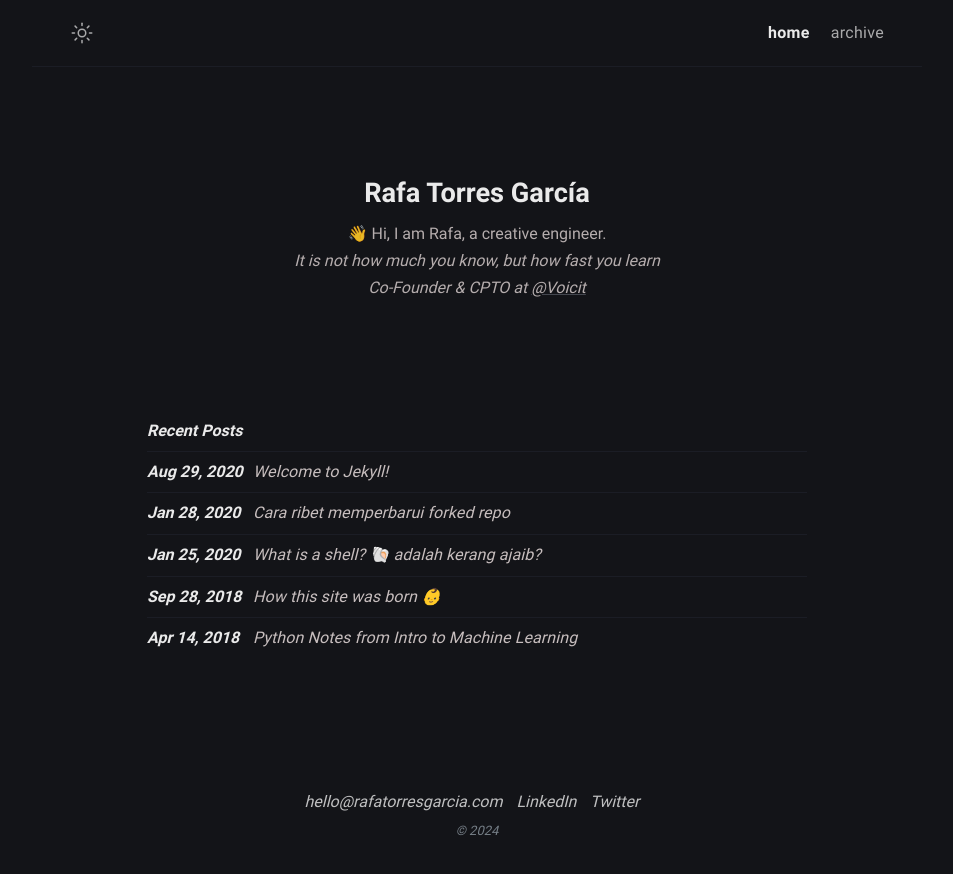
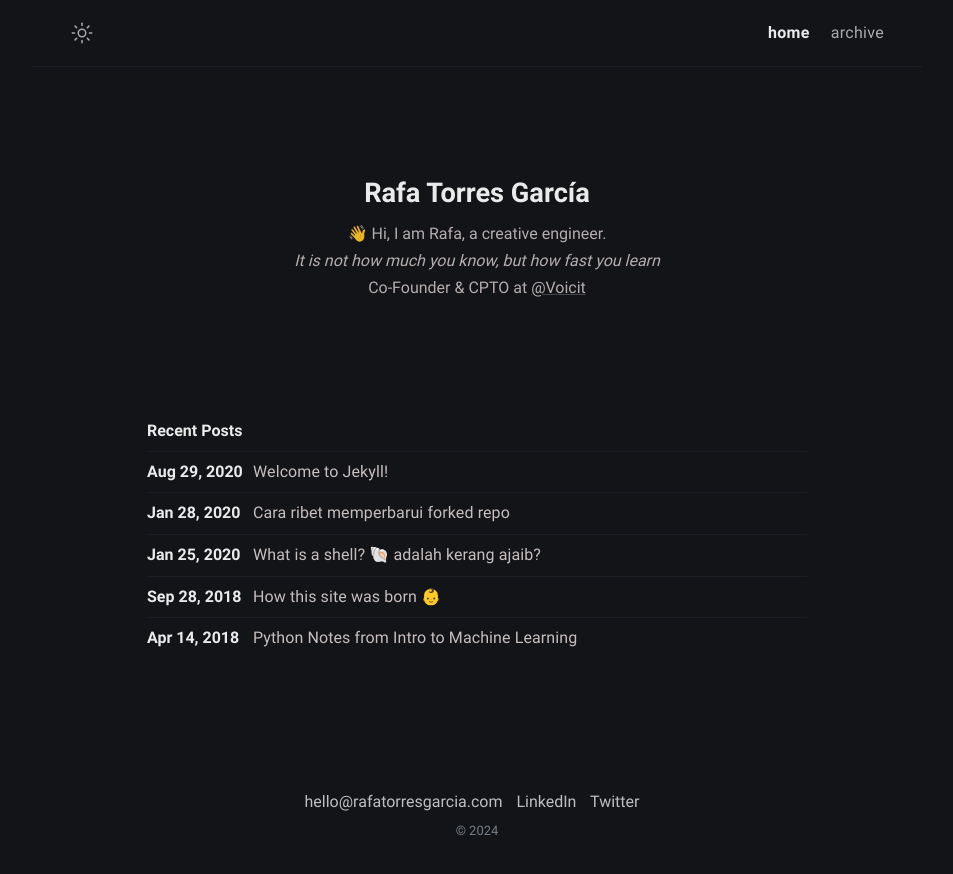
Before and after one commit to rafatorgar/rafatorgar.github.io, a Jekyll site: the page built from index.md, in a window 1280 px wide. Shown: the top 874 px of the page, without its empty margins (163-1116 px from the left). Built offline with Jekyll 4.4.1, drawn with Linux system fonts in a browser that asks for light colours.

Commit message:
fix: italic

```diff
--- a/_config.yml
+++ b/_config.yml
@@ -14,7 +14,7 @@ author:
   name: Rafa Torres García # author name
   bio: >- # tell to the world
     👋 Hi, I am Rafa, a creative engineer.<br>
-    <i>It is not how much you know, but how fast you learn<i>
+    <i>It is not how much you know, but how fast you learn</i>
     Co-Founder & CPTO at <a href="https://voicit.es" target="_blank" rel="noopener">@Voicit</a><br>
   username: rafatorgar # general username
   github: rafatorgar # github username
```
